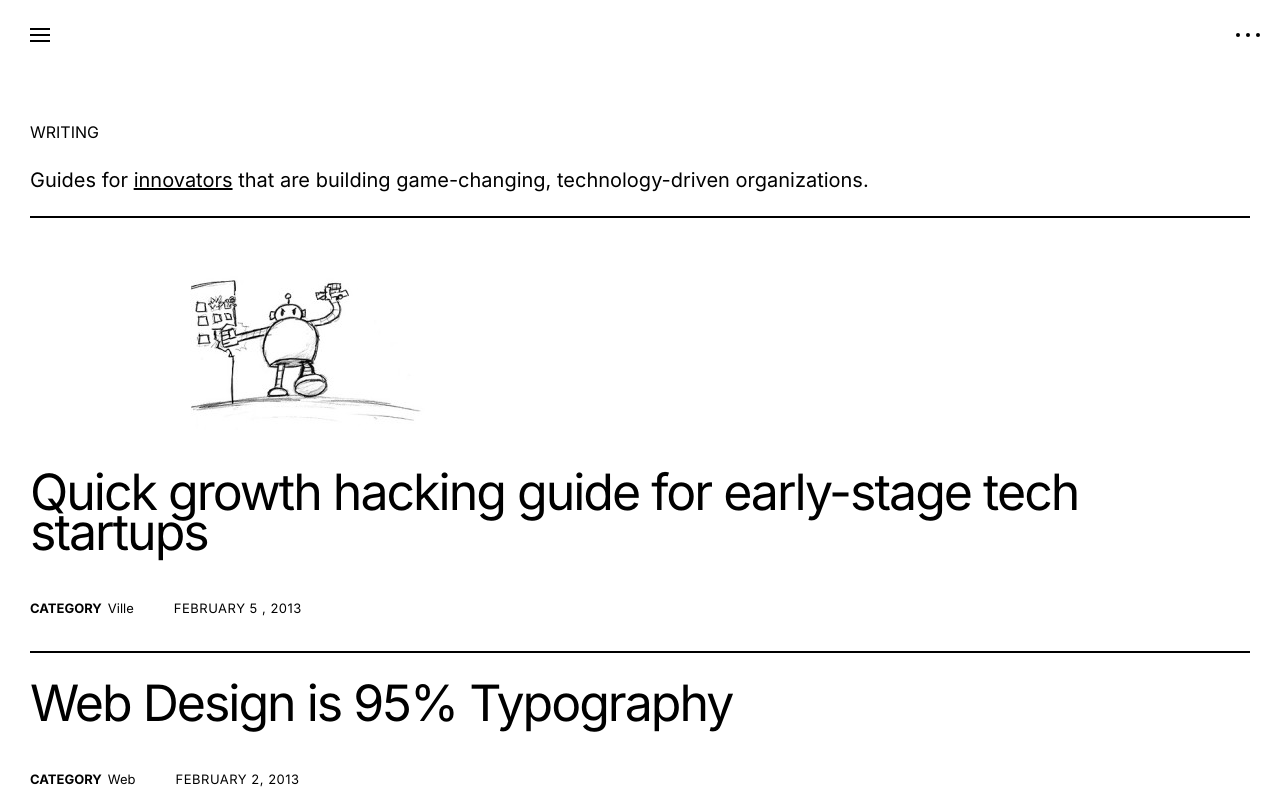
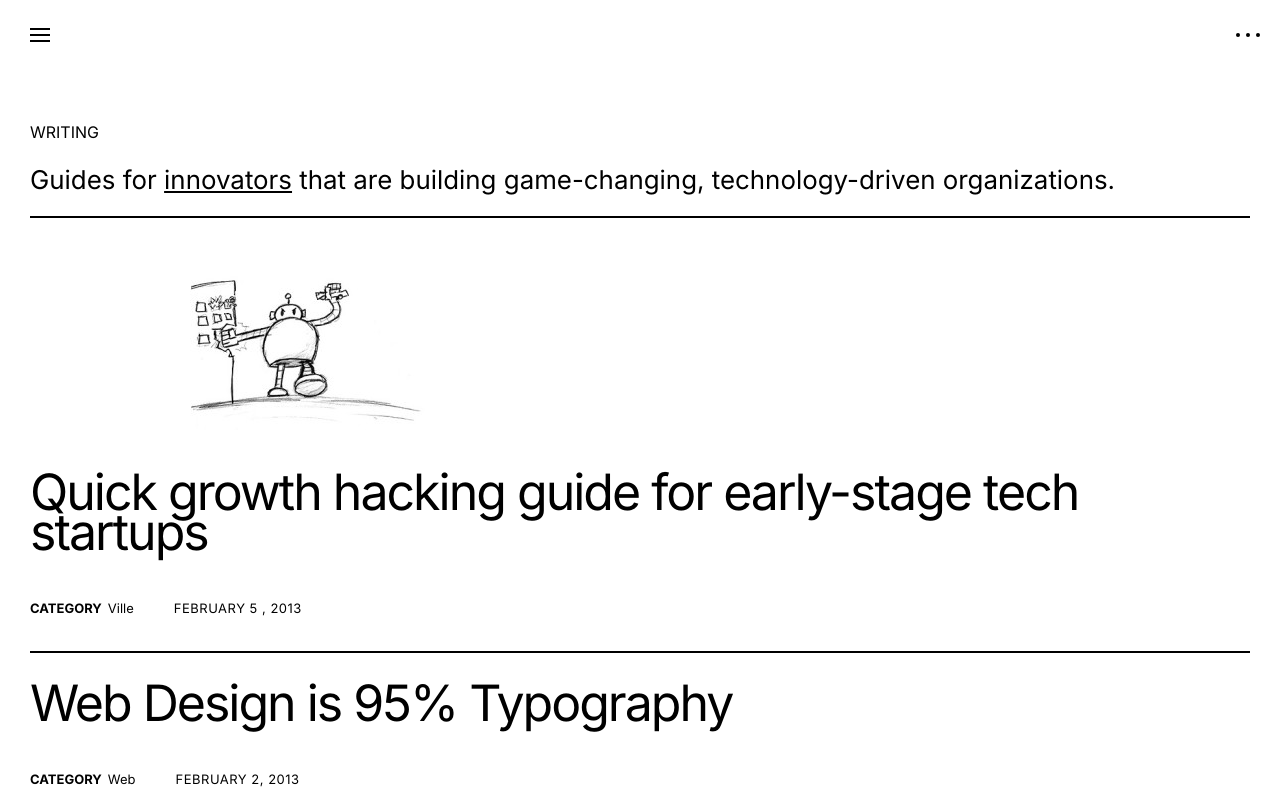
Before and after one commit to arnaudouttier/journal, a Vue app: page / in a window 1280 px wide. Shown: the top 800 px of the page. Built offline with nearby package versions, Linux system fonts and the light colour scheme.

Commit message:
nlle beta

```diff
--- a/src/components/SiteIntroduction.vue
+++ b/src/components/SiteIntroduction.vue
@@ -17,7 +17,7 @@ export default {
 <style scoped lang="scss">
 .site_introduction {
   p {
-    font-size: 2rem;
+    font-size: calc(17.6px + 0.6472vw);
     font-weight: 400;
     line-height: 2.4rem;
     margin-bottom: 2.4rem;
```
